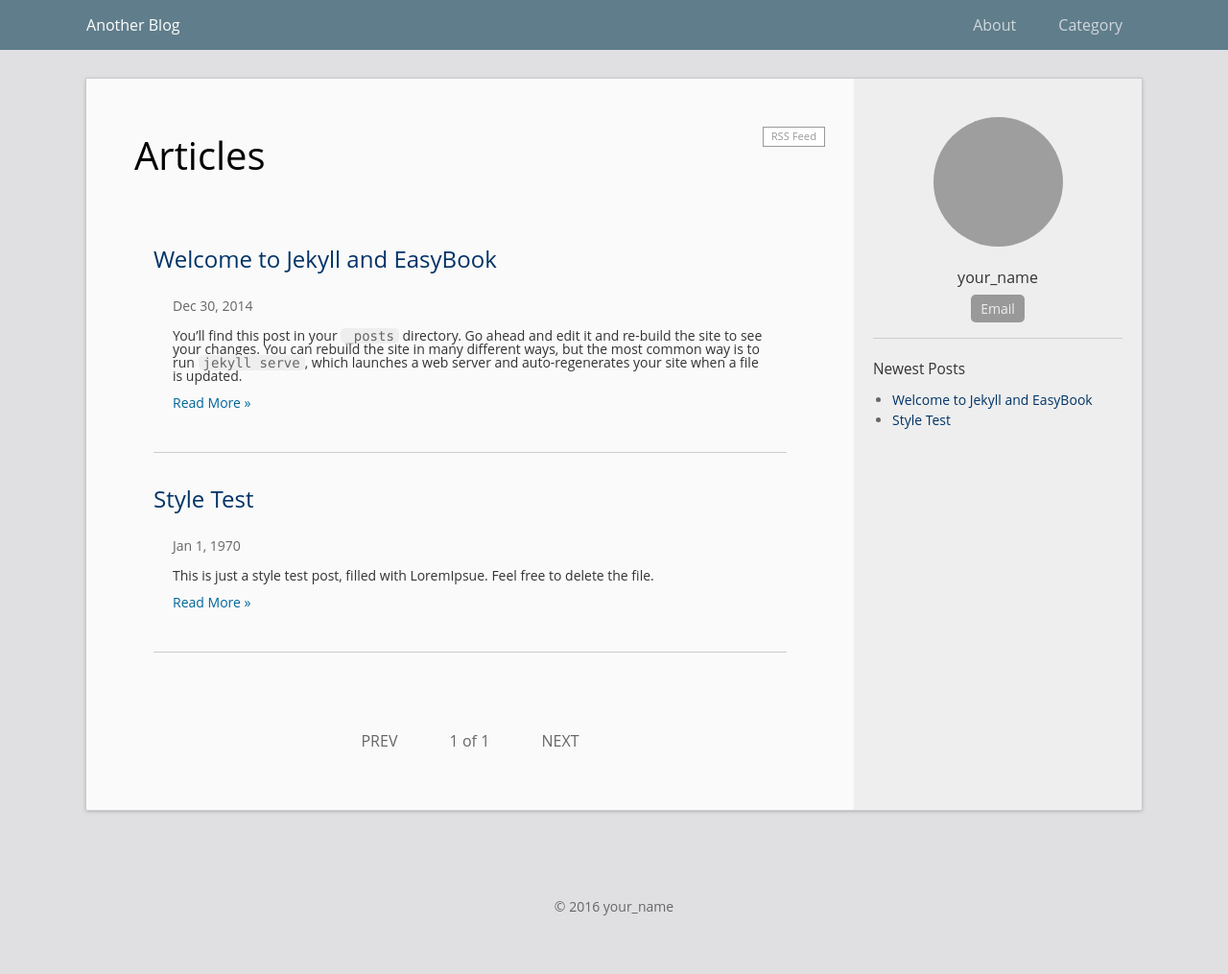
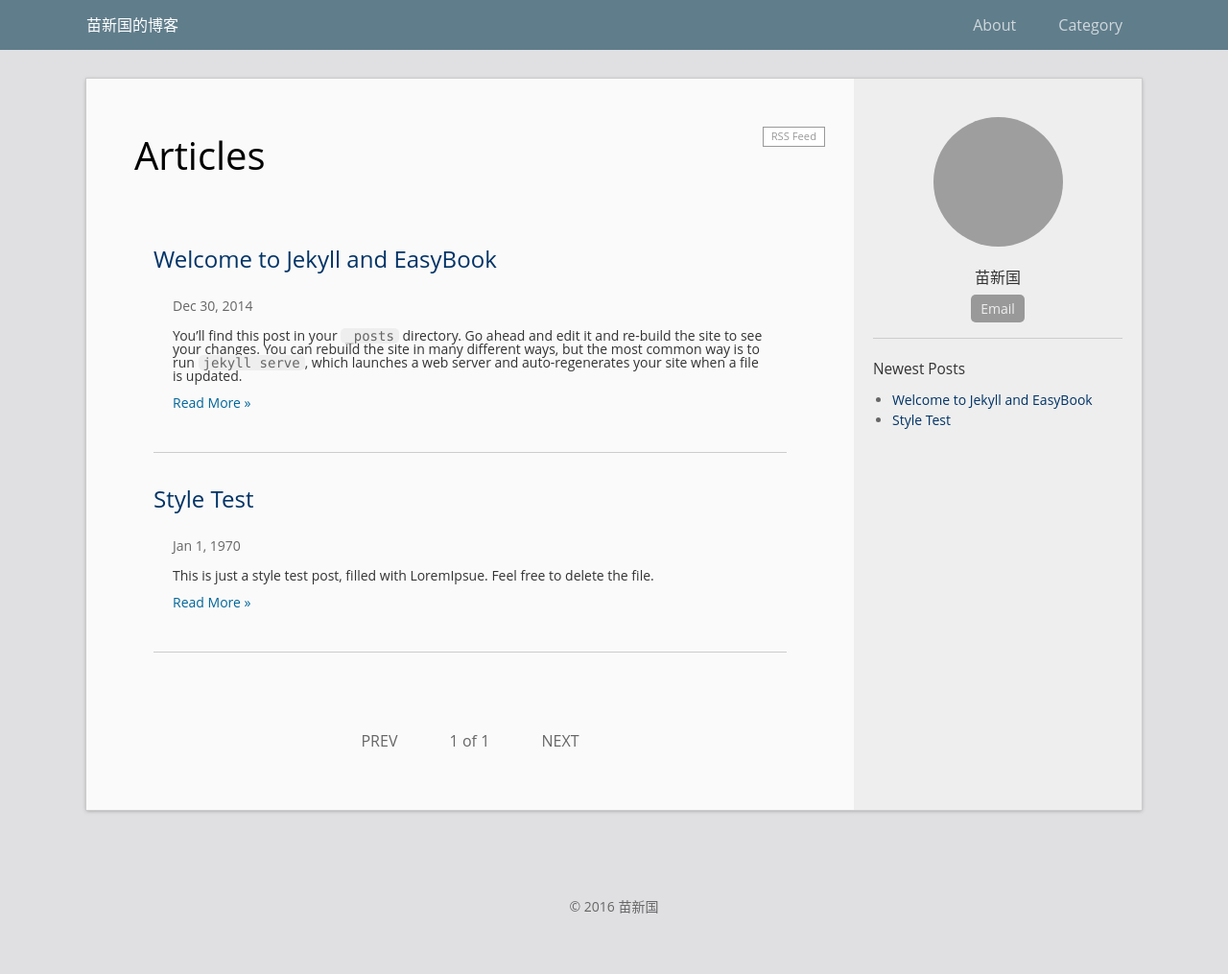
Before and after one commit to miaoxinguo/miaoxinguo.github.io, a Jekyll site: the page built from index.html, in a window 1280 px wide. Shown: the whole page at 96% size. Built offline with Jekyll 4.4.1, drawn with Linux system fonts in a browser that asks for light colours; the list of posts is cut into pages by our own code; grey boxes are pictures that could not be loaded.

Commit message:
Update _config.yml
add title and name

```diff
--- a/_config.yml
+++ b/_config.yml
@@ -1,14 +1,14 @@
 # Site settings
-title: Another Blog
-url: "http://laobubu.github.io"    # the protocol and hostname of your site, eg. `http://laobubu.github.io`
-baseurl: "/jekyll-theme-EasyBook" # the prefix of your site uri, eg. `/jekyll-theme-EasyBook` or just one slash `/`
+title: 苗新国的博客
+url: "http://miaoxinguo.github.io"    # the protocol and hostname of your site, eg. `http://laobubu.github.io`
+baseurl: "/" # the prefix of your site uri, eg. `/jekyll-theme-EasyBook` or just one slash `/`
 #timezone: Asia/Chongqing
 description: >
   One or more sentences introducing this blog.
 
 # Your information
-email: your_email@example.com
-author: your_name
+email: miaoxinguo2002@163.com
+author: 苗新国
 avatar: "//www.gravatar.com/avatar/your_email_md5?d=mm&s=135"
 profile: One sentence introducing yourself.
 #twitter_username: twitter_username
```
